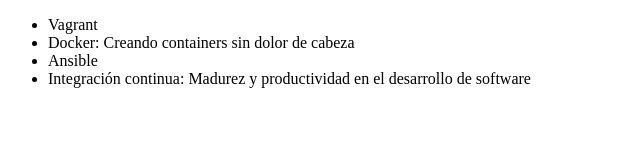
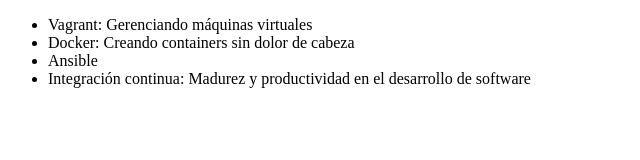
Before and after one commit to Aaron6196/Alura-git, a plain HTML site: page index.html in a window 1280 px wide. Shown: the whole page, without its empty margins (0-640 px from the left). Drawn offline with Linux system fonts and the light colour scheme.

Commit message:
Corrigiendo curso de Vagrant

```diff
--- a/index.html
+++ b/index.html
@@ -2,11 +2,11 @@
 <html lang = "en">
 <head>
      <meta charset = "UTF-8">
-     <title> Lista de Cursos de DevOps de Alura </title>
+     <title> Lista de cursos de DevOps de Alura </title>
 </head>
 <body>
      <ul>
-         <li> Vagrant </li>
+         <li> Vagrant: Gerenciando máquinas virtuales</li>
          <li> Docker: Creando containers sin dolor de cabeza </li>
          <li> Ansible </li>
          <li> Integración continua: Madurez y productividad en el desarrollo de software </li>
```
